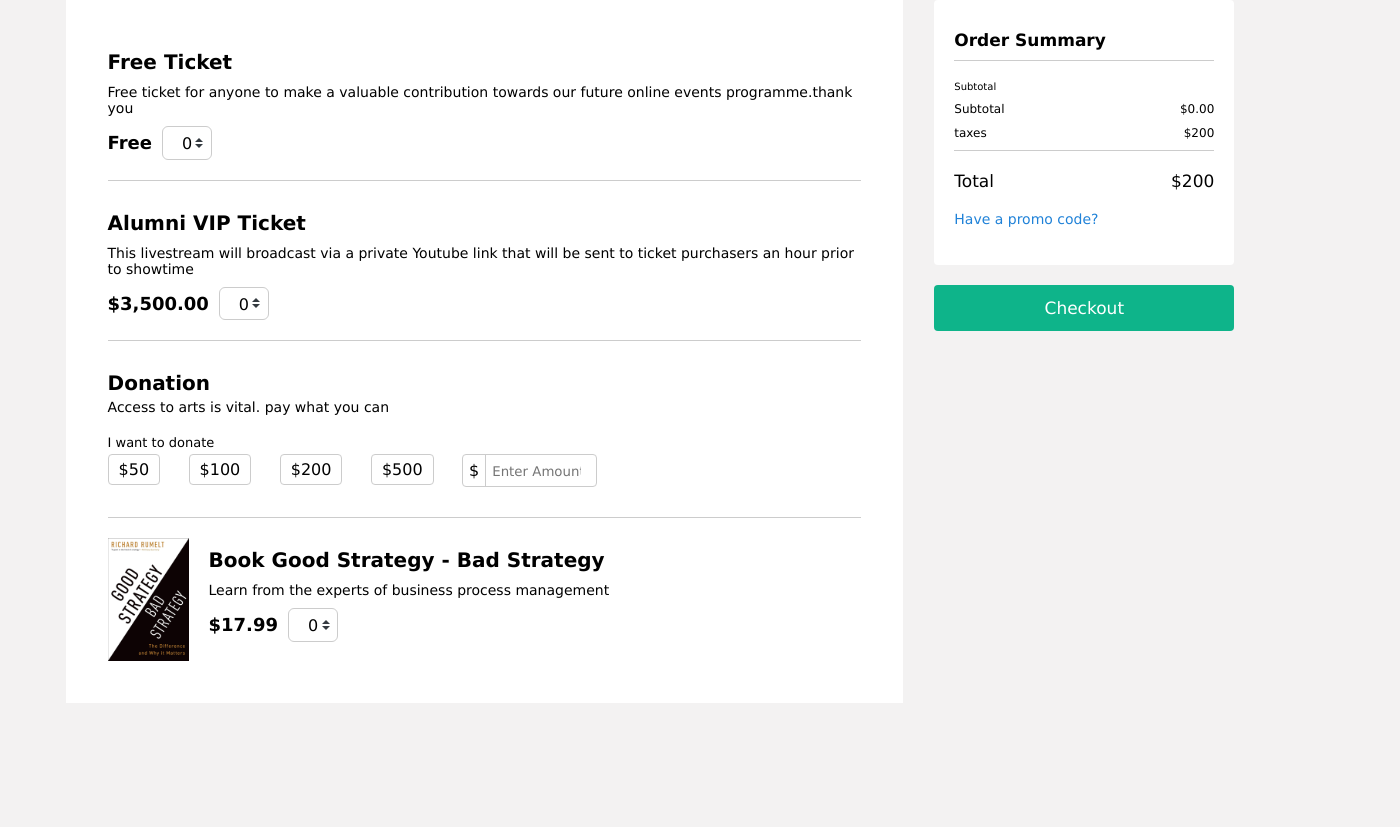
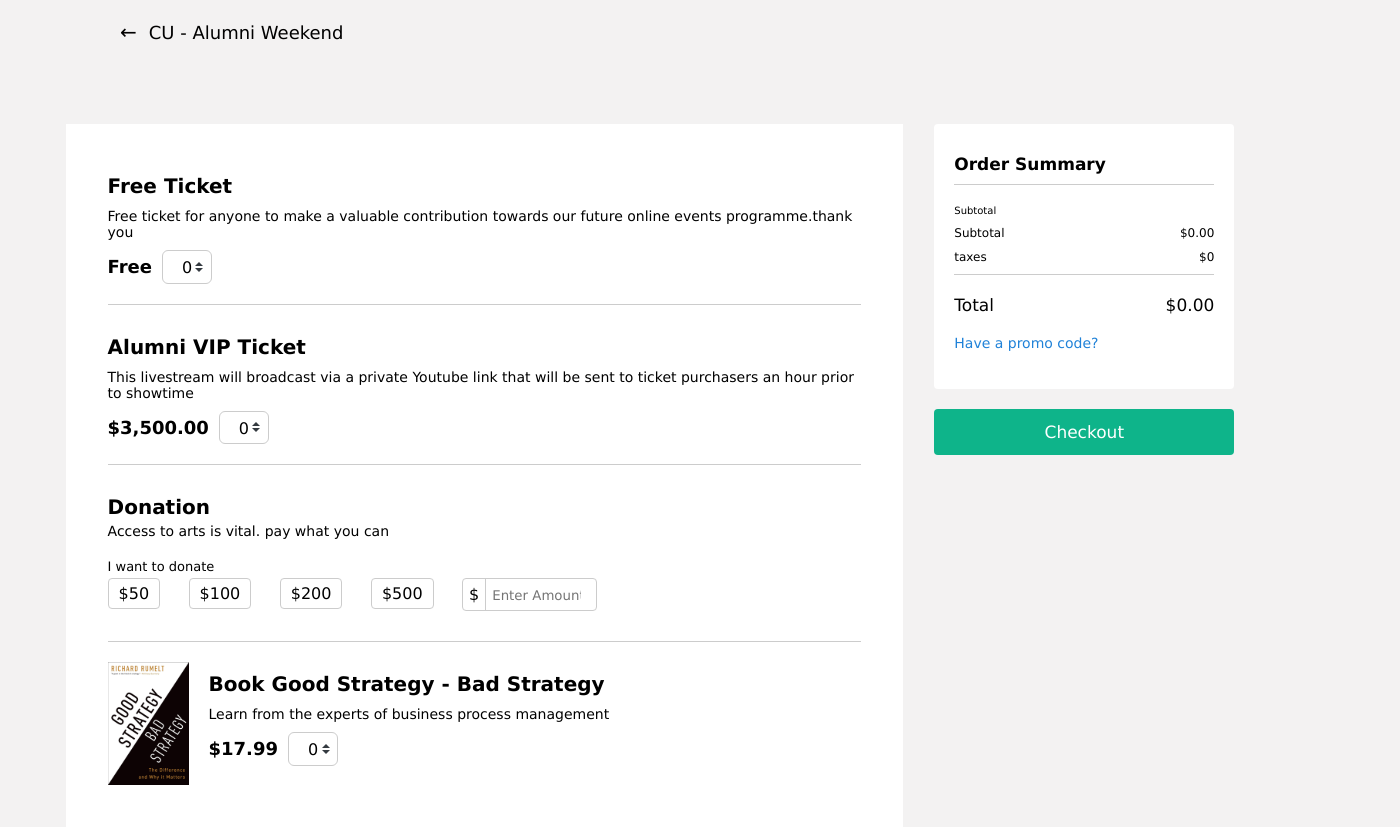
Before and after one commit to aneudya4/ticket-managment, an Angular app: page / in a window 1280 px wide. Shown: the whole page, 1400 px wide, since content can reach past the window. Before the commit the page ends 800 px from the top, so only its background shows below. Built offline with nearby package versions, Linux system fonts and the light colour scheme.

Commit message:
added the edit funtionalily when in checkout

```diff
--- a/src/app/app.component.css
+++ b/src/app/app.component.css
@@ -2,7 +2,7 @@
   display: flex;
   max-width: 1200px;
   justify-content: space-around;
-  margin: 0 auto;
+  margin: 3rem auto 0 auto;
 }
 
 .tickets__container {
--- a/src/app/app.component.html
+++ b/src/app/app.component.html
@@ -1,4 +1,8 @@
 <main>
+  <app-navigation-link
+    [linkName]="router.url === '/' ? 'CU - Alumni Weekend' : 'Back'"
+    >></app-navigation-link
+  >
   <section class="app">
     <section class="tickets__container">
       <div>
--- a/src/app/app.module.ts
+++ b/src/app/app.module.ts
@@ -14,6 +14,7 @@ import { CheckoutButtonComponent } from './checkout-button/checkout-button.compo
 import { CheckoutService } from './service/checkout-service';
 
 import { FormItemComponent } from './form-item/form-item.component';
+import { NavigationLinkComponent } from './navigation-link/navigation-link.component';
 
 const appRoutes: Routes = [
   {
@@ -38,6 +39,7 @@ const appRoutes: Routes = [
     TicketsFormComponent,
     CheckoutButtonComponent,
     FormItemComponent,
+    NavigationLinkComponent,
   ],
   imports: [
     BrowserModule,
--- a/src/app/checkout/checkout.component.css
+++ b/src/app/checkout/checkout.component.css
@@ -28,6 +28,12 @@
   justify-content: space-between;
   margin: 1rem 0;
   font-size: 1.2rem;
+}
+
+.checkout__edit {
+  font-size: 1.4rem;
+  color: #2082d8;
+  margin-bottom: 1.5rem;
 }
 .checkout__item p {
   word-wrap: break-word;
--- a/src/app/checkout/checkout.component.html
+++ b/src/app/checkout/checkout.component.html
@@ -15,6 +15,9 @@
           >{{ checkoutItem.ticketPrice | currency }}
         </span>
       </div>
+      <div *ngIf="router.url === '/checkout'" class="checkout__edit">
+        <a routerLink="/"> Edit</a>
+      </div>
     </div>
 
     <div class="checkout__subtotal">
@@ -28,14 +31,14 @@
 
         <div class="checkout__subtotal-item">
           <p>taxes</p>
-          <span>$200</span>
+          <span>${{ getTaxes() }}</span>
         </div>
       </div>
     </div>
 
     <div class="checkout__total">
       <p>Total</p>
-      <span>${{ getSubtotal() + 200 }} </span>
+      <span>{{ getSubtotal() + getTaxes() | currency }} </span>
     </div>
 
     <div class="checkout__code">
@@ -55,5 +58,5 @@
 <app-checkout-button
   *ngIf="router.url !== '/'"
   linkName="Review Session"
-  linkUrl="/"
+  linkUrl="/checkout"
 ></app-checkout-button>
--- a/src/app/checkout/checkout.component.ts
+++ b/src/app/checkout/checkout.component.ts
@@ -1,6 +1,5 @@
 import { Component, OnInit } from '@angular/core';
 import { Router } from '@angular/router';
-
 import { CheckoutService } from '../service/checkout-service';
 import { TicketsToOrder } from '../interface/TicketsToOrder';
 @Component({
@@ -38,6 +37,11 @@ export class CheckoutComponent implements OnInit {
 
   showCodeInput(): void {
     this.isShowingCodeInput = true;
-    console.log(this.checkout);
+  }
+
+  getTaxes() {
+    // calculate 2 % of subtotal
+    const subtotal = this.getSubtotal();
+    return (2 / 100) * subtotal;
   }
 }
--- /dev/null
+++ b/src/app/navigation-link/navigation-link.component.css
@@ -0,0 +1,17 @@
+.navigation {
+  font-size: 1.8rem;
+  position: relative;
+  left: 120px;
+  top: 20px;
+  margin-bottom: 10rem;
+}
+
+.navigation span {
+  font-size: 2rem;
+}
+
+.navigation a {
+  margin-left: 1.2rem;
+  color: black;
+  text-decoration: none;
+}
--- /dev/null
+++ b/src/app/navigation-link/navigation-link.component.html
@@ -0,0 +1,4 @@
+<div class="navigation">
+  <span>&#x2190;</span>
+  <a routerLink="/">{{ linkName }}</a>
+</div>
--- /dev/null
+++ b/src/app/navigation-link/navigation-link.component.ts
@@ -0,0 +1,13 @@
+import { Component, OnInit, Input } from '@angular/core';
+
+@Component({
+  selector: 'app-navigation-link',
+  templateUrl: './navigation-link.component.html',
+  styleUrls: ['./navigation-link.component.css'],
+})
+export class NavigationLinkComponent implements OnInit {
+  @Input() linkName: string;
+  constructor() {}
+
+  ngOnInit(): void {}
+}
--- a/src/app/tickets-item/tickets-item.component.ts
+++ b/src/app/tickets-item/tickets-item.component.ts
@@ -9,6 +9,7 @@ import { Ticket } from '../interface/Ticket';
 })
 export class TicketsItemComponent implements OnInit {
   @Input() ticket: Ticket;
+
   @Output() ticketAdded = new EventEmitter<TicketsToOrder>();
   ticketsToOrder: number = 0;
   ticketWaitlisted: boolean = false;
--- a/src/styles.css
+++ b/src/styles.css
@@ -37,3 +37,7 @@ select.ticket__item__not__available {
   color: red;
   outline: none;
 }
+
+a {
+  text-decoration: none;
+}
```
Also changed, not shown: 1 other file (tests, documents, lock files or other folders).
